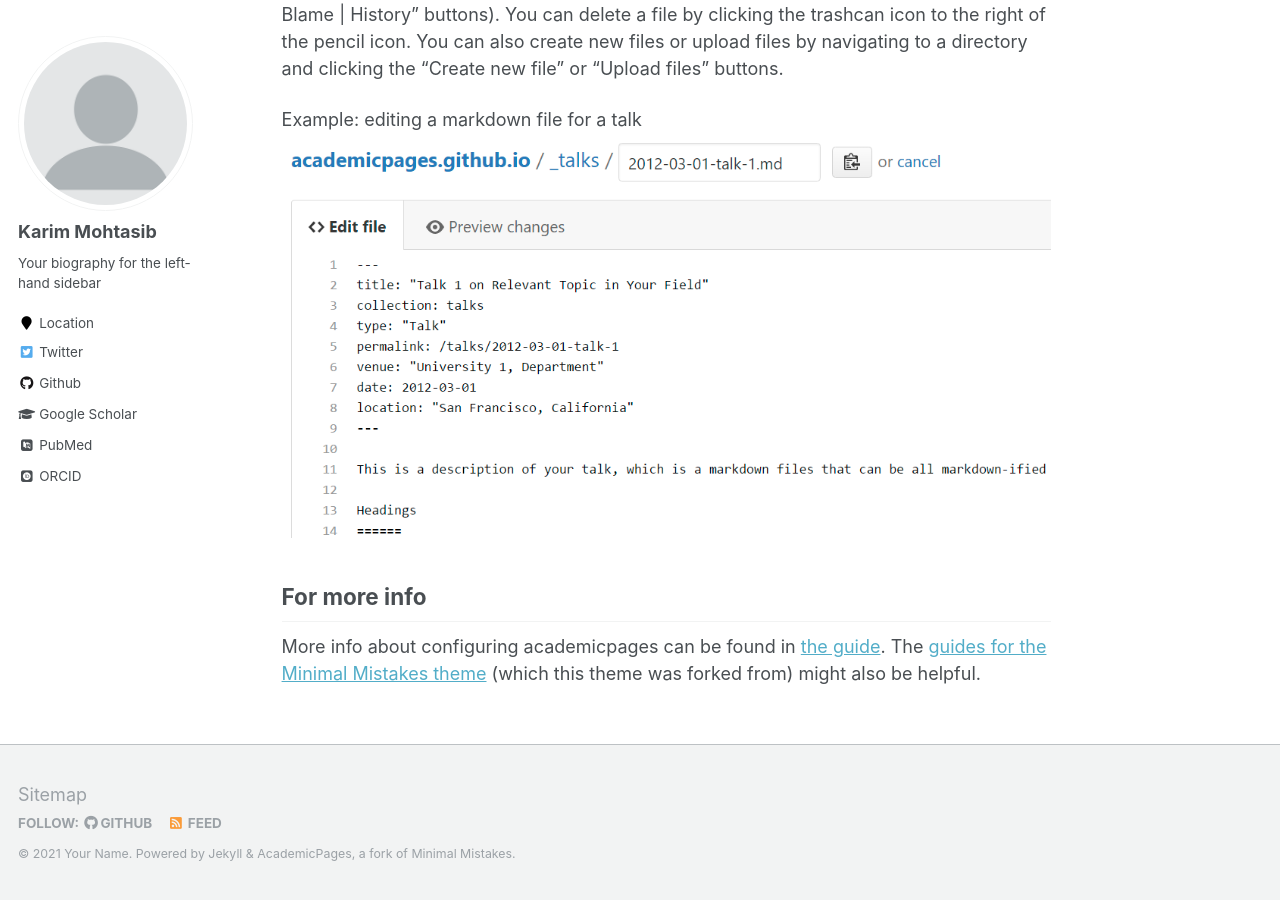
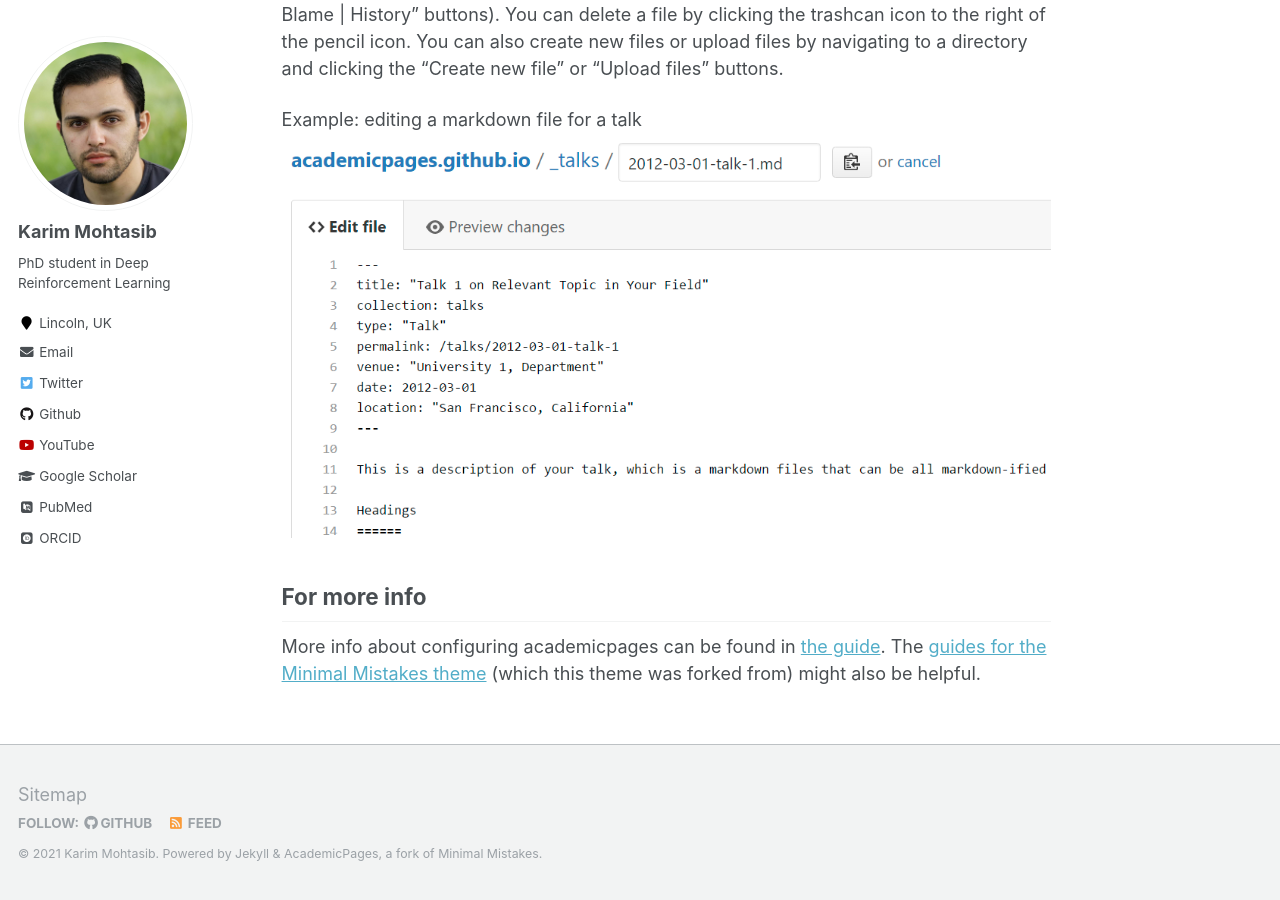
Before and after one commit to Mohtasib/Mohtasib.github.io, a Jekyll site: the page built from _pages/about.md, in a window 1280 px wide and 900 px high, scrolled down 2463 px. Built offline with Jekyll 4.4.1, drawn with Linux system fonts in a browser that asks for light colours; some web fonts are replaced; some of the changed text lies outside the part shown.

Commit message:
Update _config.yml

```diff
--- a/_config.yml
+++ b/_config.yml
@@ -7,13 +7,13 @@
 
 # Site Settings
 locale                   : "en-US"
-title                    : "Your Name / Site Title"
+title                    : "Karim's site"
 title_separator          : "-"
-name                     : &name "Your Name"
-description              : &description "personal description"
-url                      : https://academicpages.github.io # the base hostname & protocol for your site e.g. "https://mmistakes.github.io"
+name                     : &name "Karim Mohtasib"
+description              : &description "PhD Student at University of Lincoln"
+url                      : https://Mohtasib.github.io # the base hostname & protocol for your site e.g. "https://mmistakes.github.io"
 baseurl                  : "" # the subpath of your site, e.g. "/blog"
-repository               : "academicpages/academicpages.github.io"
+repository               : "Mohtasib/Mohtasib.github.io"
 teaser                   :  # filename of teaser fallback teaser image placed in /images/, .e.g. "500x300.png"
 breadcrumbs              : false # true, false (default)
 words_per_minute         : 160
@@ -81,13 +81,13 @@ analytics:
 # Site Author
 author:
   name             : "Karim Mohtasib"
-  avatar           : "profile.png"
-  bio              : "Your biography for the left-hand sidebar"
-  location         : "Location"
+  avatar           : "profile.jpg"
+  bio              : "PhD student in Deep Reinforcement Learning"
+  location         : "Lincoln, UK"
   employer         :
   pubmed           : "https://www.ncbi.nlm.nih.gov/pubmed/?term=john+snow"
-  googlescholar    : "http://yourfullgooglescholarurl.com"
-  email            :
+  googlescholar    : "https://scholar.google.com/citations?user=boQUddsAAAAJ&hl=en&oi=ao"
+  email            : "amohtasib@lincoln.ac.uk"
   researchgate     :  # example: "https://www.researchgate.net/profile/yourprofile"
   uri              :
   bitbucket        :
@@ -96,7 +96,7 @@ author:
   flickr           :
   facebook         :
   foursquare       :
-  github           : "academicpages"
+  github           : "Mohtasib"
   google_plus      :
   keybase          :
   instagram        :
@@ -109,11 +109,11 @@ author:
   stackoverflow    : # http://stackoverflow.com/users/123456/username
   steam            :
   tumblr           :
-  twitter          : "replacethistwitterhandle"
+  twitter          : "a_mohtasib"
   vine             :
   weibo            :
   xing             :
-  youtube          :
+  youtube          : "https://www.youtube.com/channel/UCknZHlIATzpl7V5Pihsz2BQ"
   wikipedia        :
 
 
```
